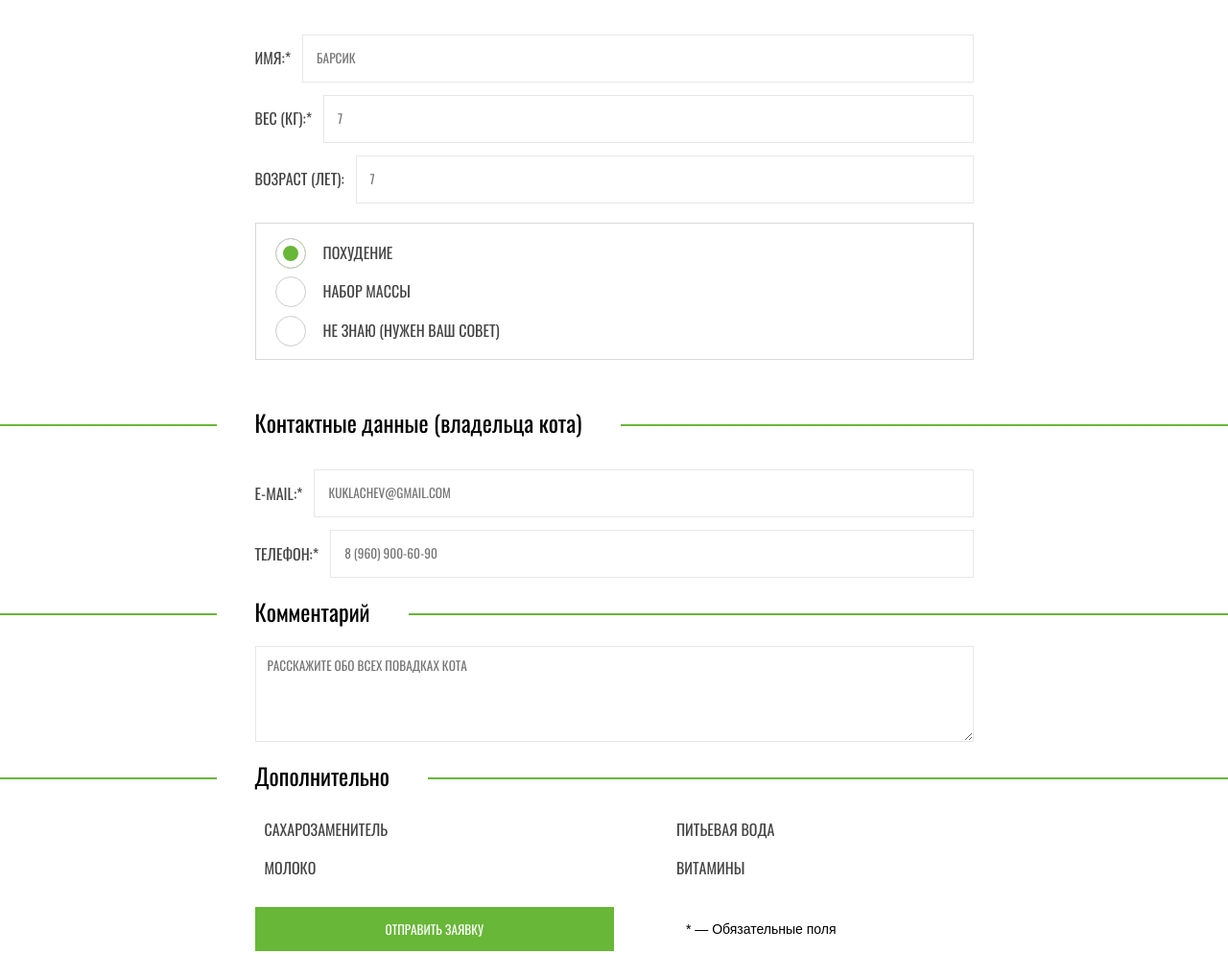
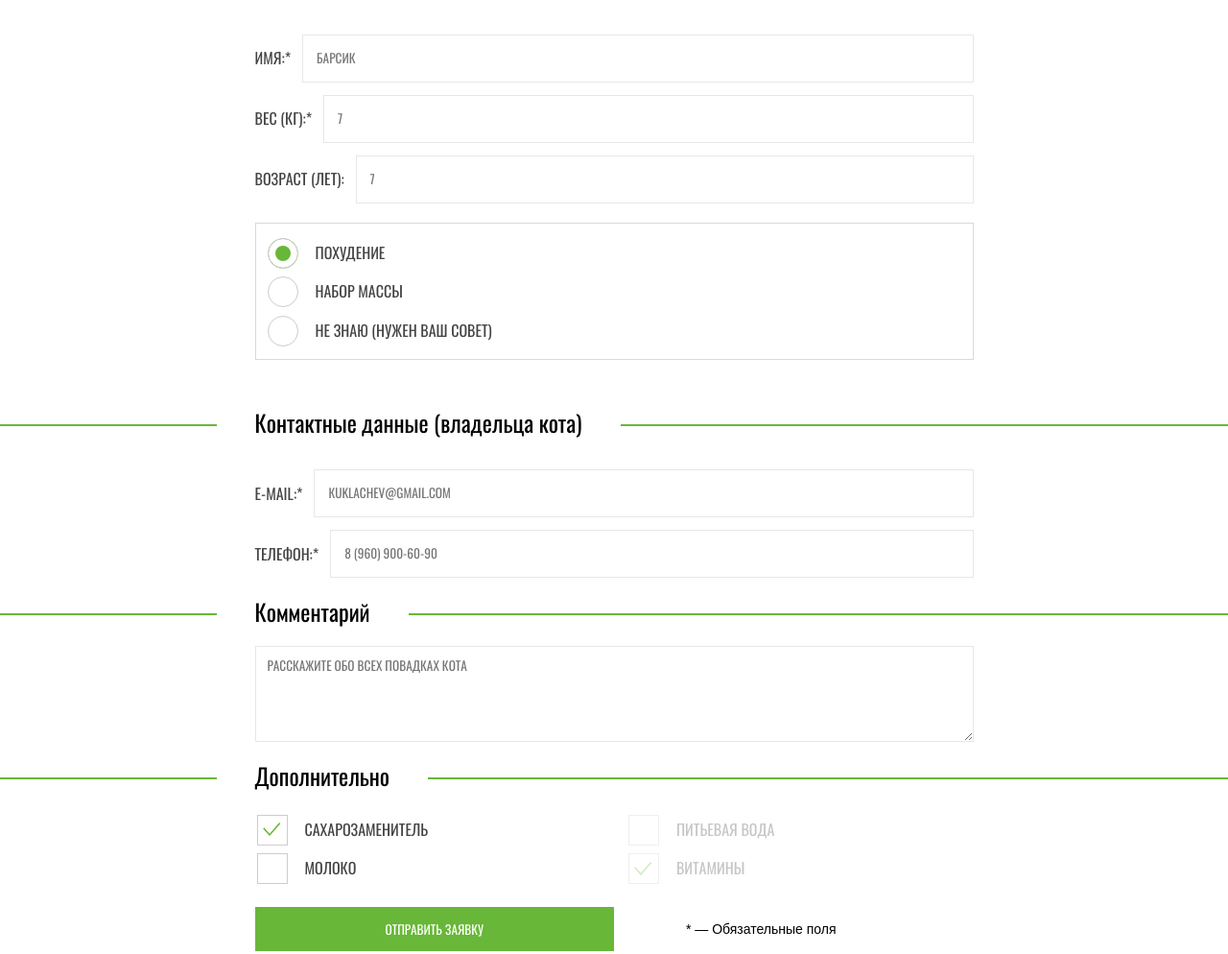
Before and after one commit to juliaanto/1705477-cat-energy-22, a website: page source/form.html in a window 1280 px wide. Shown: the part 281-1275 px from the top of the page at 96% size. Drawn offline with nearby package versions, Linux system fonts and the light colour scheme; files that its build step writes are made by us from their sources.

Commit message:
Добавлены чекбоксы

```diff
--- a/source/form.html
+++ b/source/form.html
@@ -84,11 +84,11 @@
             <div class="form__wrapper-extra">
               <input class="form__checkbox visually-hidden" type="checkbox" id="sweetener" name="sweetener" checked>
               <label class="form__label form__label--extra" for="sweetener">Сахарозаменитель</label>
-              <input class="form__checkbox visually-hidden" type="checkbox" id="water" name="water">
+              <input class="form__checkbox visually-hidden" type="checkbox" id="water" name="water" disabled>
               <label class="form__label form__label--extra" for="water">Питьевая вода</label>
               <input class="form__checkbox visually-hidden" type="checkbox" id="milk" name="milk">
               <label class="form__label form__label--extra" for="milk">Молоко</label>
-              <input class="form__checkbox visually-hidden" type="checkbox" id="vitamins" name="vitamins">
+              <input class="form__checkbox visually-hidden" type="checkbox" id="vitamins" name="vitamins" checked disabled>
               <label class="form__label form__label--extra" for="vitamins">Витамины</label>
             </div>
           </fieldset>
--- a/source/less/blocks/form.less
+++ b/source/less/blocks/form.less
@@ -140,6 +140,20 @@
 
   &--extra {
     padding: 10px;
+    margin-left: 42px;
+    cursor: pointer;
+
+    &::before {
+      display: block;
+      content: "";
+      position: absolute;
+      width: 30px;
+      height: 30px;
+      margin-top: -5px;
+      margin-left: -50px;
+      border: 1px solid @special-grey;
+      cursor: pointer;
+    }
 
     @media (min-width: @tablet-width) {
       width: 40%;
@@ -151,8 +165,7 @@
   }
 
   &--radio {
-    margin-left: 50px;
-
+    margin-left: 42px;
 
     &::before {
       display: block;
@@ -164,6 +177,7 @@
       margin-left: -50px;
       border: 1px solid @special-grey;
       border-radius: 50%;
+      cursor: pointer;
     }
   }
 }
@@ -171,6 +185,24 @@
 .form__radio:checked + .form__label--radio::before {
   background-color: @green;
   box-shadow: inset 0 0 0 7px @white;
+}
+
+.form__checkbox:checked + .form__label--extra::before {
+  background: url("/img/check.svg") no-repeat;
+  background-position: 50% 50%;
+}
+
+.form__checkbox:disabled + .form__label--extra::before {
+  cursor: not-allowed;
+}
+
+.form__checkbox:disabled + .form__label--extra {
+  opacity: 0.3;
+  cursor: not-allowed;
+}
+
+.form__checkbox:not(:disabled):hover + .form__label--extra::before {
+  border-color: @special-grey-3;
 }
 
 .form__textarea-wrapper {
--- a/source/less/global/variables.less
+++ b/source/less/global/variables.less
@@ -14,6 +14,7 @@
 @special-grey-right: #444448;
 @special-grey-1: #666666;
 @special-grey-2: #dcdcdc;
+@special-grey-3: #bababa;
 @light-black: #111111;
 @black: #000000;
 
```
Also changed, not shown: source/img/check.svg (added).
